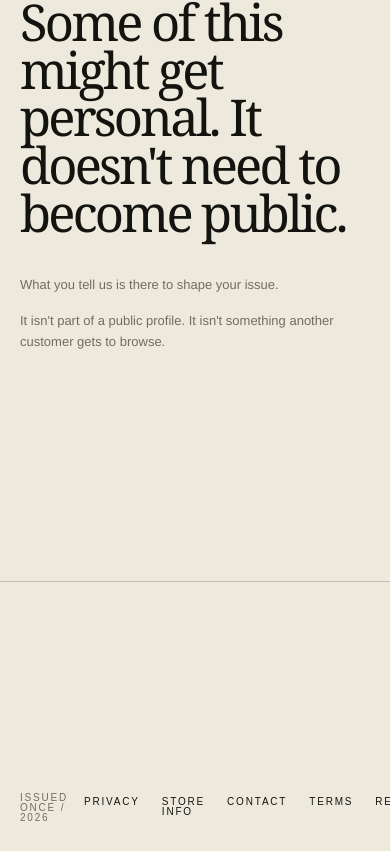
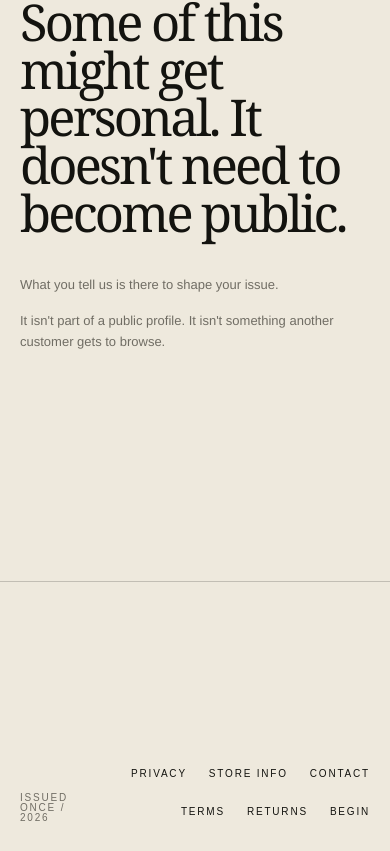
Before and after one commit to itxsam57/issued-once, a Next.js app: page / in a window 390 px wide. Shown: the part 3555-4406 px from the top of the page. Built offline with nearby package versions, Linux system fonts and the light colour scheme.

Commit message:
style: keep merchant footer links mobile-safe

```diff
--- a/src/app/page.tsx
+++ b/src/app/page.tsx
@@ -63,7 +63,7 @@ export default function Home() {
 
       <footer className={styles.finalFooter}>
         <span>ISSUED ONCE / 2026</span>
-        <nav aria-label="Footer">
+        <nav aria-label="Footer" style={{ flexWrap: 'wrap', justifyContent: 'flex-end' }}>
           <a href="#privacy">PRIVACY</a>
           <Link href="/store-info">STORE INFO</Link>
           <Link href="/contact">CONTACT</Link>
```
